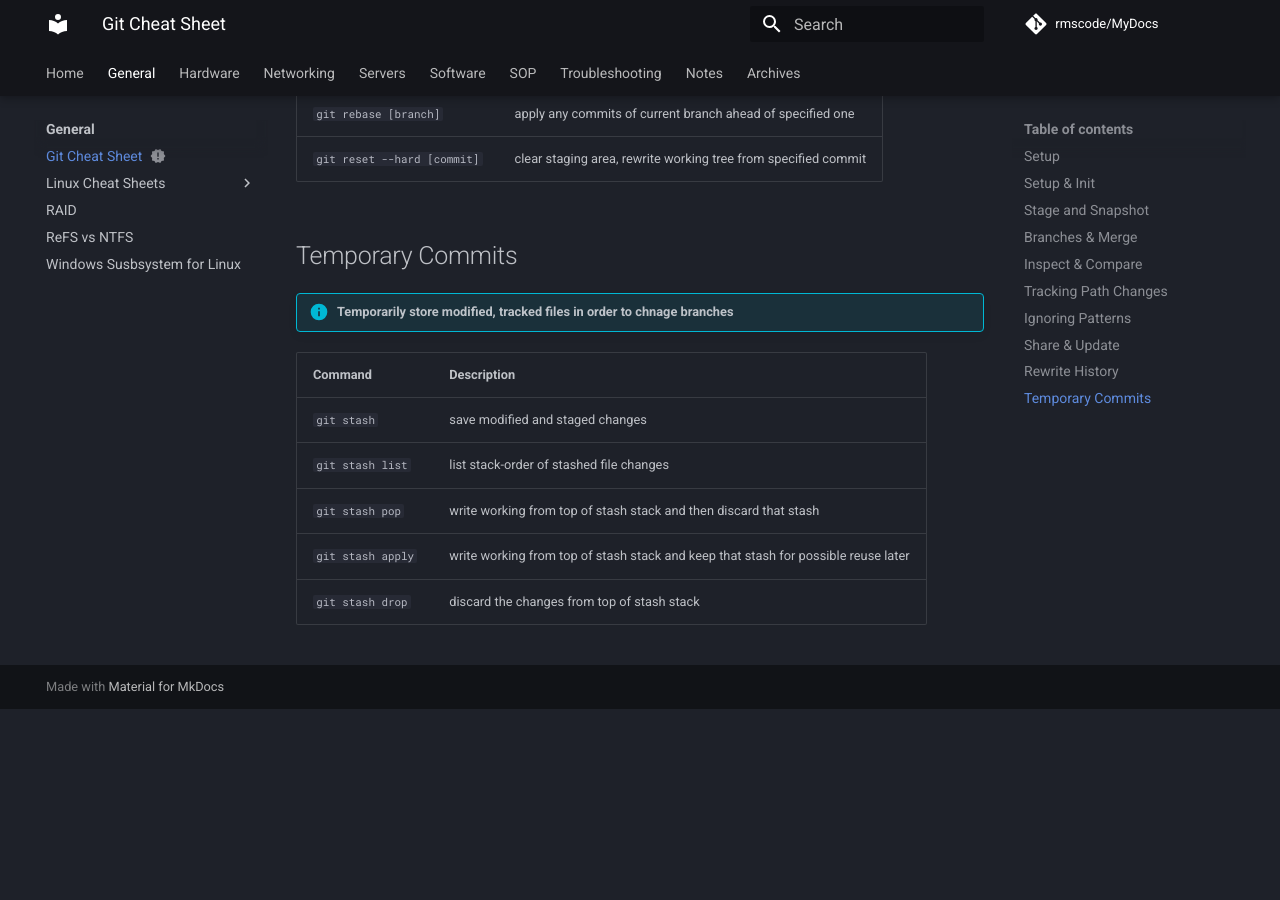
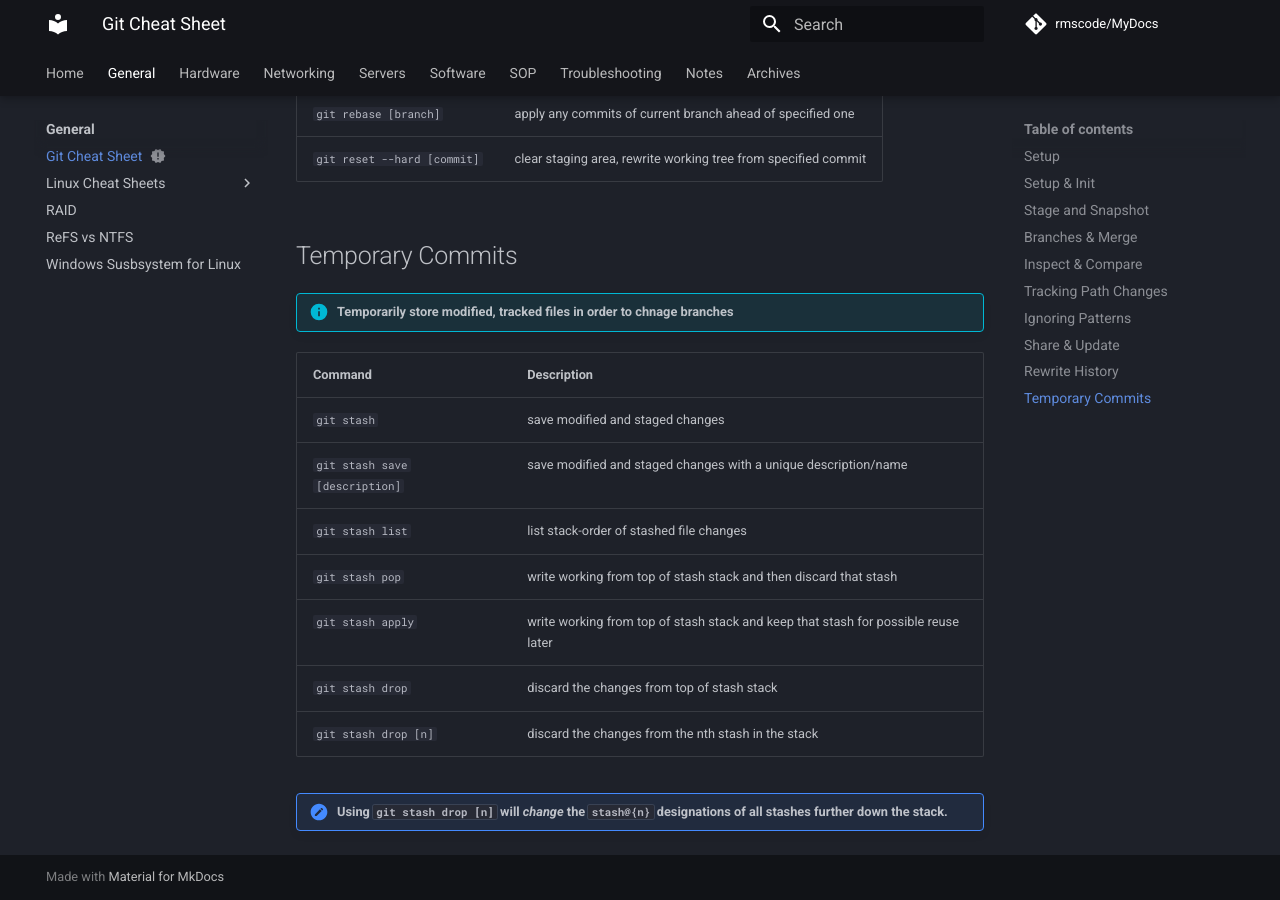
Before and after one commit to rmscode/binary-garden, an MkDocs documentation site: the page built from docs/general/git-cheat-sheet.md, in a window 1280 px wide and 900 px high, scrolled down 3610 px. Built offline with MkDocs 1.6.1 and Material for MkDocs 9.7.7, drawn with Linux system fonts in a browser that asks for light colours; comment, search, counter and statistics services are not loaded; before the commit the page ends 4319 px from its top, so only the background shows below that.

Commit message:
Docs: Update git-cheat-sheet.md

```diff
--- a/docs/general/git-cheat-sheet.md
+++ b/docs/general/git-cheat-sheet.md
@@ -115,7 +115,11 @@ git config --global core.excludesfile [file]
 | Command                                            | Description
 | -------------------------------------------------- | -----------
 | `git stash`                                        | save modified and staged changes
+| `git stash save [description]`                     | save modified and staged changes with a unique description/name
 | `git stash list`                                   | list stack-order of stashed file changes
 | `git stash pop`                                    | write working from top of stash stack and then discard that stash
 | `git stash apply`                                  | write working from top of stash stack and keep that stash for possible reuse later
 | `git stash drop`                                   | discard the changes from top of stash stack
+| `git stash drop [n]`                               | discard the changes from the nth stash in the stack
+
+!!! note "Using `git stash drop [n]` will *change* the `stash@{n}` designations of all stashes further down the stack."
```
